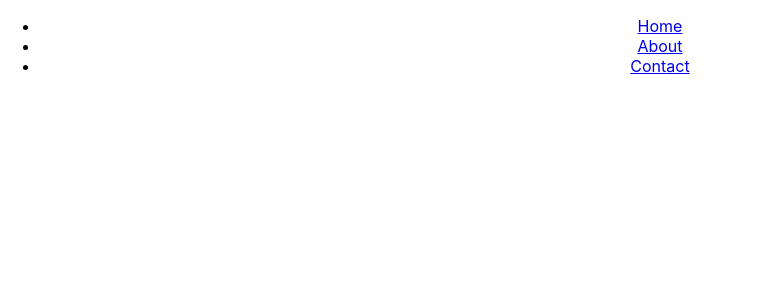
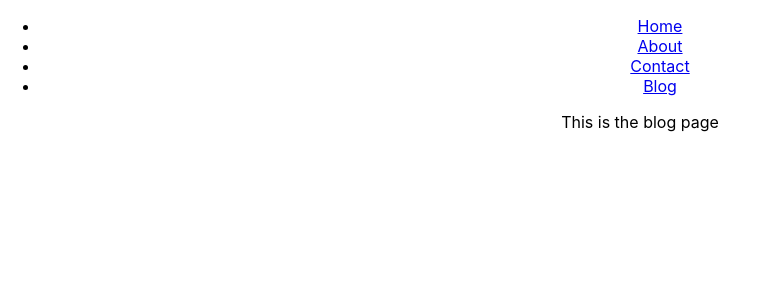
Before and after one commit to Kasaract/ReactWithKhoa, a React (Create React App) app: page /blog in a window 1280 px wide. Shown: the top 300 px of the page, without its empty margins (0-758 px from the left). Built offline with nearby package versions, Linux system fonts and the light colour scheme.

Commit message:
Task 3 complete

```diff
--- a/src/App.js
+++ b/src/App.js
@@ -6,6 +6,7 @@ import './App.css';
 import Home from './components/Home';
 import About from './components/About';
 import Contact from './components/Contact';
+import Blog from './components/Blog';
 import NavBar from './components/NavBar';
 
 function App() {
@@ -17,6 +18,7 @@ function App() {
           <Route exact path="/" component={Home}/>
           <Route path="/about" component={About}/>
           <Route path="/contact" component={Contact}/>
+          <Route path="/blog" component={Blog}/>
         </Switch>
       </Router>
     </div>
--- a/src/components/About.js
+++ b/src/components/About.js
@@ -1,13 +1,9 @@
 import React from "react";
 
-class About extends React.Component {
-    render() {
-        return (
-            <div>
-                <p>This is the About page</p>
-            </div>
-        );
-    }
-};
+const About = () => (
+    <div>
+      <p>This is the About page</p>
+    </div>
+  )
 
 export default About;
--- /dev/null
+++ b/src/components/Blog.js
@@ -0,0 +1,9 @@
+import React from 'react';
+
+function Blog() {
+    return (
+        <div><p>This is the blog page</p></div>
+    )
+}
+
+export default Blog;
--- a/src/components/NavBar.js
+++ b/src/components/NavBar.js
@@ -13,6 +13,9 @@ const NavBar = () => (
       <li>
         <Link to="/contact">Contact</Link>
       </li>
+      <li>
+        <Link to="/blog">Blog</Link>
+      </li>
     </ul>
   </navbar>
 );
```
